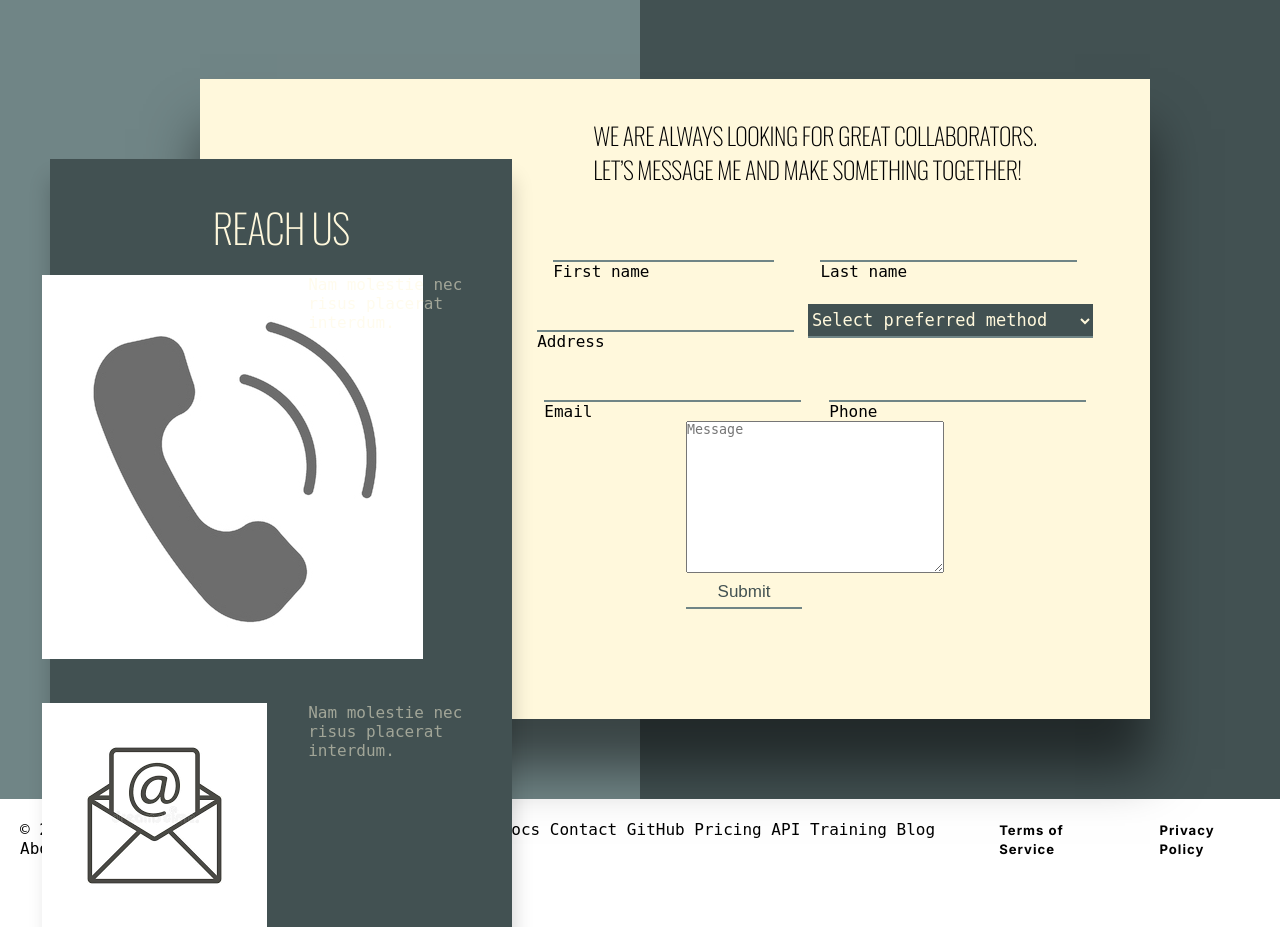
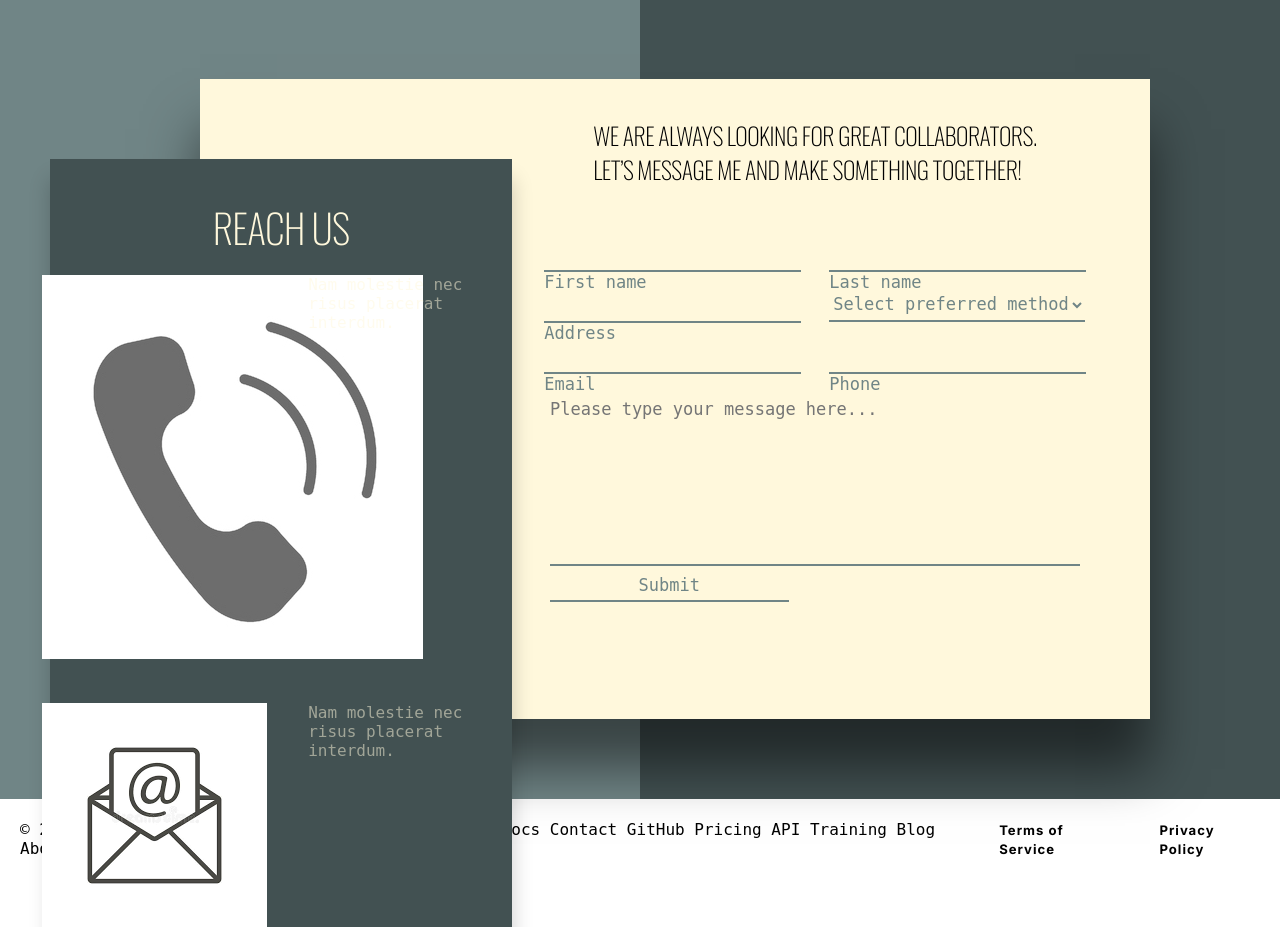
Before and after one commit to nhatquan0312/Web_Programming, a PHP site: page /contact.html in a window 1280 px wide. Shown: the part 81-1008 px from the top of the page. Run offline with PHP 8.4, Linux system fonts and the light colour scheme.

Commit message:
more changes to contact form

```diff
--- a/contact.css
+++ b/contact.css
@@ -79,7 +79,7 @@ padding-top: 25px;
 main .container .contactform form ,inputBox
 {
     position: relative;
-    margin: 0 0 25px 0;
+    margin: 10px 0 25px 0;
 }
 
 main .container .contactform form .inputBox.w50
@@ -89,41 +89,66 @@ width: 45%;
 
 main .container .contactform form .inputBox.w60
 {
-width: 50%;
-margin-top: 5px;
-padding-top:5px;
-
+width: 45%;
+padding-top: 15px;
 }
 
-main .container .contactform form .inputbox.w100
+main .container .contactform form .inputBox.w100
 {
 width: 100%;
-
+margin: 20px;
 }
 
-input
+main .container .contactform form .inputBox input,
+main .container .contactform form .inputBox textarea
 {
-width: 100%;
+
+width: 100% !important;
+resize: none;
 border: none;
 border-bottom: 2px solid rgb(112, 133, 134);
 font-size: 17px;
 font-weight: 300;
-color:rgb(66, 81, 82);
+color:rgb(112, 133, 134);
 padding: 5px 0;
 background-color: cornsilk;
+font-family:'Ubuntu Mono', monospace;
+outline: none;
+}
 
+main .container .contactform form .inputBox textarea
+{
+    min-height: 115px;
 }
+main .container .contactform form .inputBox span {
+    position: absolute;
+    padding: 0;
+
+    font-size: 17px;
+    font-weight: 300;
+    color:rgb(112, 133, 134);
+
+    transition: 0.5s;
+    pointer-events: none;
+}
+
+input:focus ~ span,
+textarea:focus ~ span
+{
+   transform: translate(12px,-50px);
+}
+
 select
 {
-    width: 100%;
-    border: none;
-    border-bottom: 2px solid rgb(112, 133, 134);
-    font-size: 17px;
-    font-family:'Ubuntu Mono', monospace;
-    font-weight: 300;
-    color:cornsilk;
-    padding: 5px 0;
-    background-color: rgb(66, 81, 82);
+font-family:'Ubuntu Mono', monospace;
+color: rgb(112, 133, 134)!important;
+border: none;
+border-bottom: 2px solid rgb(112, 133, 134);
+font-size: 17px;
+font-weight: 300;
+color:rgb(112, 133, 134);
+padding: 5px 0;
+background-color: cornsilk;
 }
 
 
--- a/contact.html
+++ b/contact.html
@@ -72,16 +72,21 @@
         <div class="contactform">
             <p class="intro">WE ARE ALWAYS LOOKING FOR GREAT COLLABORATORS.<br>LET’S MESSAGE ME AND MAKE SOMETHING TOGETHER!</p>
                 <form action=" ">
-                <div class="inputbox1">
+                    <div class="inputBox w50">
+
                     <label for="fname"></label><br>
-                    <input type="text" id="fname" name="" required><br>
-                    <span> First name</span>
+                    <input type="text" id="fname" name=""  required><br>
+                    <span>First name </span>
+
                     </div>
+
                     <div class="inputBox w50">
                     <label for="lname"></label><br>
                     <input type="text" id="lname" name="" required><br>
-                    <span> Last name</span>
+                    <span>Last name </span>
                     </div>
+
+
                     <div class="inputBox w50">
                         <label for="address"></label><br>
                         <input type="text" id="address"  name="" required><br>
@@ -106,7 +111,7 @@
                     </div>
                     <div class="inputBox w50">
                     <label for="phone"></label><br>
-                    <input type="text" id="phone" name="phone"><br>
+                        <input type="text" id="phone" name="phone" ><br>
                         <span> Phone</span>
                         </div>
 
@@ -114,7 +119,7 @@
 
                     <div class="inputBox w100">
                     <label for="message"></label>
-                <textarea name="message" id="message" cols="30" rows="10" placeholder="Message"></textarea>
+                    <textarea name="message" id="message" cols="28" rows="8" placeholder="Please type your message here..."></textarea>
 
                     <div class="inputBox w50">
                         <input type="submit" value="Submit">
```
Also changed, not shown: code.txt (+50 -0 lines). Lines whose indentation alone changed are shown as unchanged.
